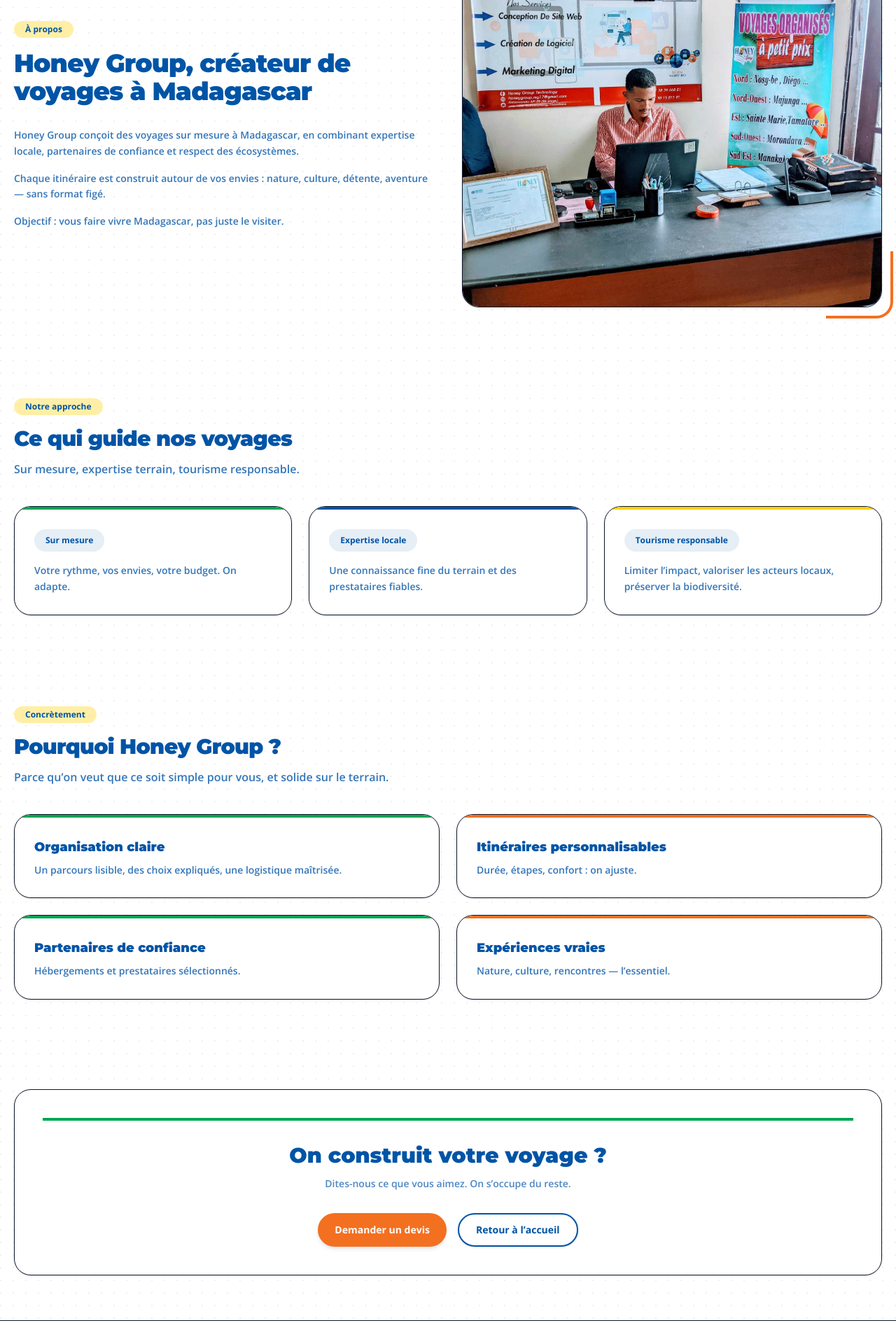
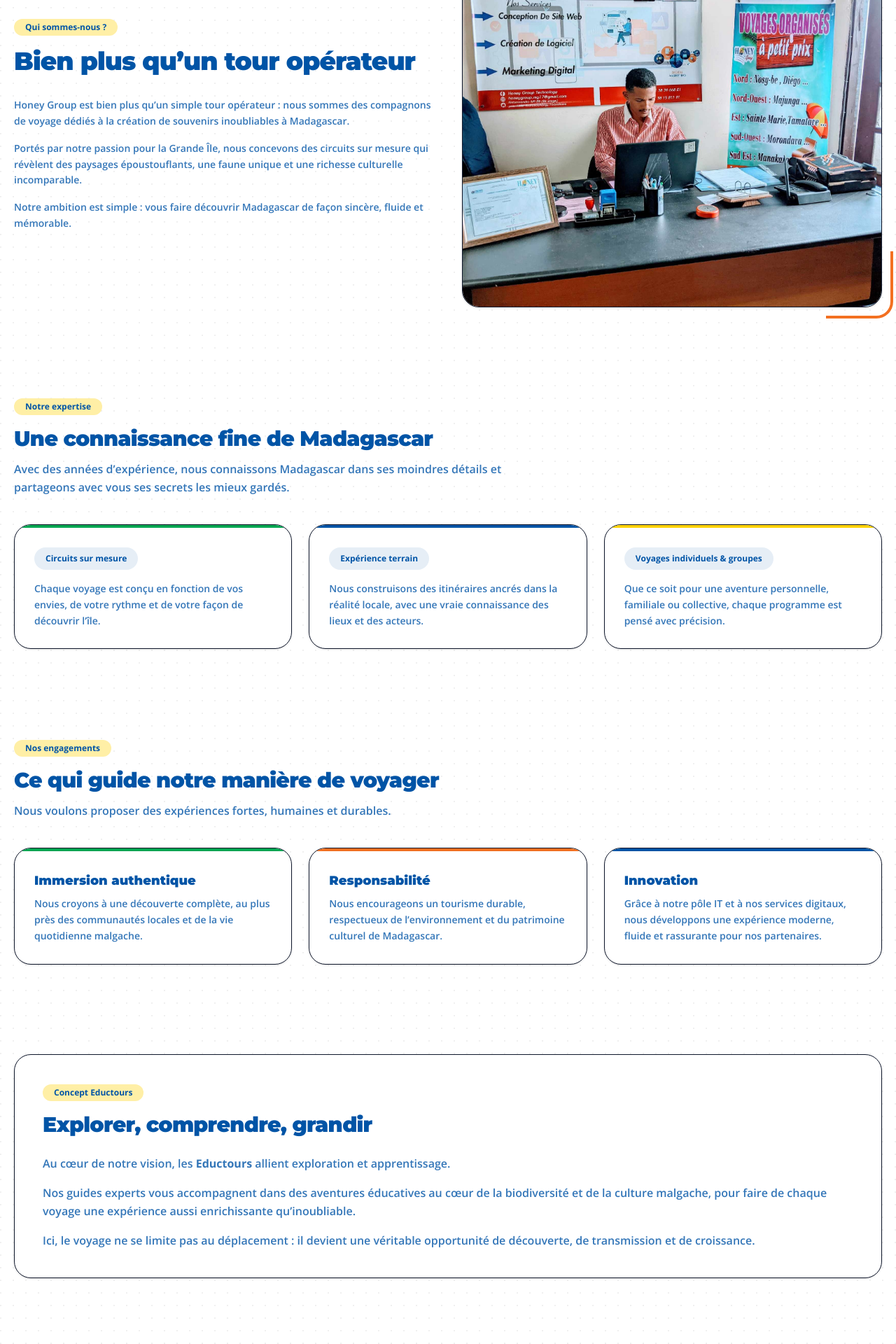
Before and after one commit to Melui3/Honey_Group, a React (Vite) app in the folder frontend/: page /a-propos in a window 1280 px wide. Shown: the part 620-2540 px from the top of the page at 70% size. Built offline with nearby package versions, Linux system fonts and the light colour scheme; no server answers.

Commit message:
add pages, change about, add socialmedia

```diff
--- a/frontend/src/pages/About.jsx
+++ b/frontend/src/pages/About.jsx
@@ -2,7 +2,6 @@
 import Layout from "../components/Layout";
 import PageHero from "../components/PageHero";
 import { btn } from "../ui/buttons";
-
 
 const Container = ({ children }) => (
   <div className="mx-auto w-full max-w-7xl px-5">{children}</div>
@@ -42,36 +41,41 @@
   return (
     <div className="min-h-screen bg-[var(--honey-bg)] text-slate-900">
       <Layout>
-
         <PageHero
-        title="À propos"
-        subtitle="Honey Group, créateur de voyages à Madagascar — sur mesure, expertise locale, tourisme responsable."
+          title="Bienvenue dans l’univers de Honey Group"
+          subtitle="Des voyages sur mesure à Madagascar, pensés pour révéler la beauté de l’île, la richesse de sa culture et l’intensité de ses paysages."
           primaryCta={{ href: "/contact", label: "Demander un devis" }}
           secondaryCta={{ href: "/circuits-destinations", label: "Voir nos offres" }}
         />
 
+        {/* ================= QUI SOMMES-NOUS ================= */}
         <section className="py-14 md:py-16">
           <Container>
             <div className="grid gap-10 md:grid-cols-2 md:items-center">
               <div>
                 <div className="inline-flex rounded-full bg-[color-mix(in_srgb,var(--honey-yellow)_35%,white)] px-4 py-1 text-xs font-black text-[var(--honey-blue)]">
-                À propos
+                  Qui sommes-nous ?
                 </div>
 
                 <h1 className="mt-4 text-3xl font-black tracking-tight text-[var(--honey-blue)] md:text-4xl">
-                Honey Group, créateur de voyages à Madagascar
+                  Bien plus qu’un tour opérateur
                 </h1>
 
                 <div className="mt-8 space-y-4 text-sm font-semibold text-[var(--honey-blue)]/80 leading-relaxed">
                   <p>
-                  Honey Group conçoit des voyages sur mesure à Madagascar, en combinant expertise locale,
-                  partenaires de confiance et respect des écosystèmes.
+                    Honey Group est bien plus qu’un simple tour opérateur : nous sommes
+                    des compagnons de voyage dédiés à la création de souvenirs
+                    inoubliables à Madagascar.
                   </p>
                   <p>
-                  Chaque itinéraire est construit autour de vos envies : nature, culture, détente, aventure —
-                  sans format figé.
+                    Portés par notre passion pour la Grande Île, nous concevons des
+                    circuits sur mesure qui révèlent des paysages époustouflants, une
+                    faune unique et une richesse culturelle incomparable.
                   </p>
-                <p>Objectif : vous faire vivre Madagascar, pas juste le visiter.</p>
+                  <p>
+                    Notre ambition est simple : vous faire découvrir Madagascar de façon
+                    sincère, fluide et mémorable.
+                  </p>
                 </div>
               </div>
 
@@ -91,23 +95,37 @@
           </Container>
         </section>
 
+        {/* ================= NOTRE EXPERTISE ================= */}
         <section className="py-16">
           <Container>
             <div className="inline-flex rounded-full bg-[color-mix(in_srgb,var(--honey-yellow)_35%,white)] px-4 py-1 text-xs font-black text-[var(--honey-blue)]">
-            Notre approche
+              Notre expertise
             </div>
             <h2 className="mt-4 text-2xl font-black tracking-tight text-[var(--honey-blue)] md:text-3xl">
-            Ce qui guide nos voyages
+              Une connaissance fine de Madagascar
             </h2>
             <p className="mt-3 max-w-3xl text-sm font-semibold leading-relaxed text-[var(--honey-blue)]/80 md:text-base">
-            Sur mesure, expertise terrain, tourisme responsable.
+              Avec des années d’expérience, nous connaissons Madagascar dans ses moindres détails
+              et partageons avec vous ses secrets les mieux gardés.
             </p>
 
             <div className="mt-10 grid gap-6 md:grid-cols-3">
               {[
-              { title: "Sur mesure", text: "Votre rythme, vos envies, votre budget. On adapte.", tone: "green" },
-              { title: "Expertise locale", text: "Une connaissance fine du terrain et des prestataires fiables.", tone: "blue" },
-              { title: "Tourisme responsable", text: "Limiter l’impact, valoriser les acteurs locaux, préserver la biodiversité.", tone: "yellow" },
+                {
+                  title: "Circuits sur mesure",
+                  text: "Chaque voyage est conçu en fonction de vos envies, de votre rythme et de votre façon de découvrir l’île.",
+                  tone: "green",
+                },
+                {
+                  title: "Expérience terrain",
+                  text: "Nous construisons des itinéraires ancrés dans la réalité locale, avec une vraie connaissance des lieux et des acteurs.",
+                  tone: "blue",
+                },
+                {
+                  title: "Voyages individuels & groupes",
+                  text: "Que ce soit pour une aventure personnelle, familiale ou collective, chaque programme est pensé avec précision.",
+                  tone: "yellow",
+                },
               ].map((v) => (
                 <Card key={v.title} tone={v.tone}>
                   <div className="p-7">
@@ -124,28 +142,42 @@
           </Container>
         </section>
 
+        {/* ================= NOS ENGAGEMENTS ================= */}
         <section className="py-16">
           <Container>
             <div className="inline-flex rounded-full bg-[color-mix(in_srgb,var(--honey-yellow)_35%,white)] px-4 py-1 text-xs font-black text-[var(--honey-blue)]">
-            Concrètement
+              Nos engagements
             </div>
             <h2 className="mt-4 text-2xl font-black tracking-tight text-[var(--honey-blue)] md:text-3xl">
-            Pourquoi Honey Group ?
+              Ce qui guide notre manière de voyager
             </h2>
             <p className="mt-3 max-w-3xl text-sm font-semibold leading-relaxed text-[var(--honey-blue)]/80 md:text-base">
-            Parce qu’on veut que ce soit simple pour vous, et solide sur le terrain.
+              Nous voulons proposer des expériences fortes, humaines et durables.
             </p>
 
-          <div className="mt-10 grid gap-6 md:grid-cols-2">
+            <div className="mt-10 grid gap-6 md:grid-cols-3">
               {[
-              { title: "Organisation claire", text: "Un parcours lisible, des choix expliqués, une logistique maîtrisée." },
-              { title: "Itinéraires personnalisables", text: "Durée, étapes, confort : on ajuste." },
-              { title: "Partenaires de confiance", text: "Hébergements et prestataires sélectionnés." },
-              { title: "Expériences vraies", text: "Nature, culture, rencontres — l’essentiel." },
-            ].map((b, idx) => (
-              <Card key={b.title} tone={idx % 2 === 0 ? "green" : "orange"}>
+                {
+                  title: "Immersion authentique",
+                  text: "Nous croyons à une découverte complète, au plus près des communautés locales et de la vie quotidienne malgache.",
+                  tone: "green",
+                },
+                {
+                  title: "Responsabilité",
+                  text: "Nous encourageons un tourisme durable, respectueux de l’environnement et du patrimoine culturel de Madagascar.",
+                  tone: "orange",
+                },
+                {
+                  title: "Innovation",
+                  text: "Grâce à notre pôle IT et à nos services digitaux, nous développons une expérience moderne, fluide et rassurante pour nos partenaires.",
+                  tone: "blue",
+                },
+              ].map((b) => (
+                <Card key={b.title} tone={b.tone}>
                   <div className="p-7">
-                  <h3 className="text-lg font-black text-[var(--honey-blue)]">{b.title}</h3>
+                    <h3 className="text-lg font-black text-[var(--honey-blue)]">
+                      {b.title}
+                    </h3>
                     <p className="mt-2 text-sm font-semibold text-[var(--honey-blue)]/80 leading-relaxed">
                       {b.text}
                     </p>
@@ -156,6 +188,38 @@
           </Container>
         </section>
 
+        {/* ================= EDUCTOURS ================= */}
+        <section className="py-16">
+          <Container>
+            <div className="rounded-3xl border border-[var(--honey-border)] bg-white p-8 md:p-10 shadow-sm">
+              <div className="inline-flex rounded-full bg-[color-mix(in_srgb,var(--honey-yellow)_35%,white)] px-4 py-1 text-xs font-black text-[var(--honey-blue)]">
+                Concept Eductours
+              </div>
+
+              <h2 className="mt-4 text-2xl md:text-3xl font-black tracking-tight text-[var(--honey-blue)]">
+                Explorer, comprendre, grandir
+              </h2>
+
+              <div className="mt-6 space-y-4 text-sm font-semibold leading-relaxed text-[var(--honey-blue)]/80 md:text-base">
+                <p>
+                  Au cœur de notre vision, les <strong>Eductours</strong> allient
+                  exploration et apprentissage.
+                </p>
+                <p>
+                  Nos guides experts vous accompagnent dans des aventures éducatives
+                  au cœur de la biodiversité et de la culture malgache, pour faire de
+                  chaque voyage une expérience aussi enrichissante qu’inoubliable.
+                </p>
+                <p>
+                  Ici, le voyage ne se limite pas au déplacement : il devient une
+                  véritable opportunité de découverte, de transmission et de croissance.
+                </p>
+              </div>
+            </div>
+          </Container>
+        </section>
+
+        {/* ================= CTA FINAL ================= */}
         <section className="py-16">
           <Container>
             <div className="rounded-3xl border border-[var(--honey-border)] bg-white p-10 text-center shadow-sm overflow-hidden">
@@ -165,20 +229,15 @@
                   On construit votre voyage ?
                 </h3>
                 <p className="mx-auto mt-3 max-w-2xl text-sm font-semibold text-[var(--honey-blue)]/70">
-                Dites-nous ce que vous aimez. On s’occupe du reste.
+                  Parlez-nous de vos envies, de votre rythme et de votre idée de Madagascar.
+                  On s’occupe du reste, proprement.
                 </p>
 
                 <div className="mt-8 flex flex-wrap justify-center gap-4">
-                <a
-                  href="/contact"
-                  className={btn.primary("orange","md","pill")}
-                >
+                  <a href="/contact" className={btn.primary("orange", "md", "pill")}>
                     Demander un devis
                   </a>
-                <a
-                  href="/"
-                  className={btn.outline("blue","md","pill")}
-                >
+                  <a href="/" className={btn.outline("blue", "md", "pill")}>
                     Retour à l’accueil
                   </a>
                 </div>
@@ -186,7 +245,6 @@
             </div>
           </Container>
         </section>
-
       </Layout>
     </div>
   );
--- a/frontend/src/pages/Home.jsx
+++ b/frontend/src/pages/Home.jsx
@@ -8,6 +8,8 @@
 import {
   Youtube,
   Facebook,
+  IconTikTok,
+  IconInstagram,
   Play,
   Leaf,
   Users,
@@ -164,7 +166,6 @@
       <Header />
 
       {/* ================= HERO ================= */}
-      {/* HERO not changed (structure kept) */}
       <section className="relative h-[620px] md:h-[720px] flex items-center overflow-hidden">
         <div
           className="absolute inset-0 bg-cover bg-center"
@@ -220,6 +221,8 @@
               {[
                 { label: "YouTube", href: "https://www.youtube.com/@SamRob-l1z", Icon: Youtube },
                 { label: "Facebook", href: "https://www.google.com/search?q=https://web.facebook.com/profile.php%3Fid%3D61554781021481", Icon: Facebook },
+                  { label: "TikTok", href: "https://www.tiktok.com/@honeygr7?lang=fr", Icon: IconTikTok },
+                  { label: "Instagram", href: "https://www.instagram.com/honey_group_mada/", Icon: IconInstagram },
               ].map(({ label, href, Icon }) => (
                 <a
                   key={label}
```
Also changed, not shown: frontend/src/App.jsx (+6 -2 lines), frontend/src/components/Footer.jsx (+18 -9 lines), frontend/src/pages/Confidentialite.jsx (added, +62 -0 lines), frontend/src/pages/MentionsLegales.jsx (added, +60 -0 lines). Lines whose indentation alone changed are shown as unchanged.
